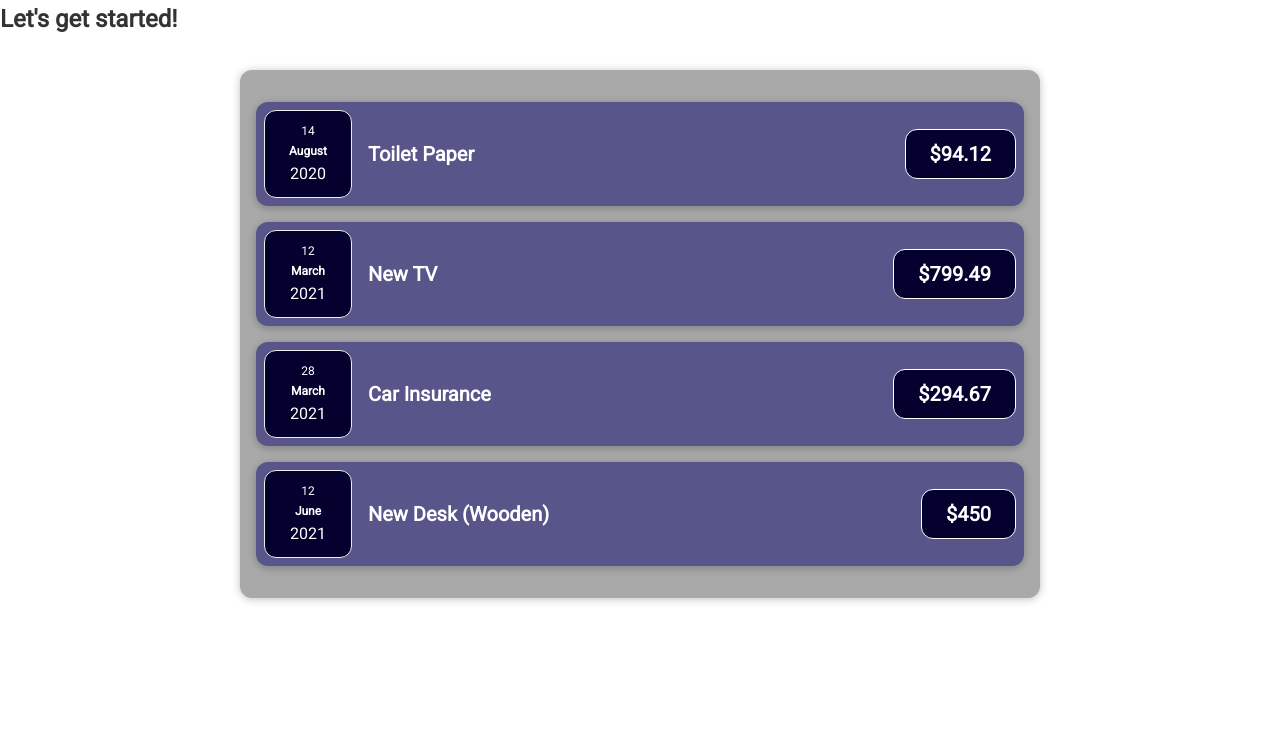
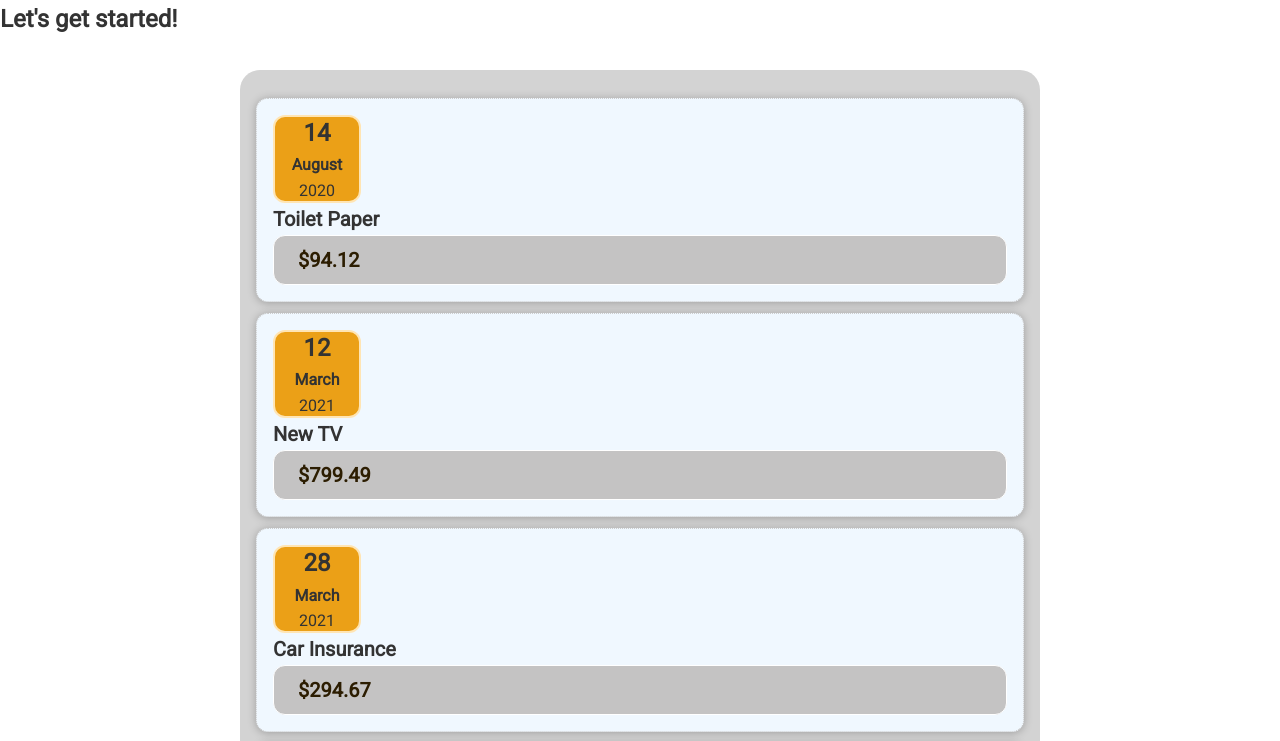
Before and after one commit to Budhathoki-A/expense-tracker, a React (Create React App) app: page / in a window 1280 px wide. Shown: the top 741 px of the page. Built offline with nearby package versions, Linux system fonts and the light colour scheme.

Commit message:
styling updated

```diff
--- a/src/components/Card.css
+++ b/src/components/Card.css
@@ -0,0 +1,5 @@
+.card {
+  border-radius: 12px;
+  box-shadow: 0 1px 8px rgba(0, 0, 0, 0.25);
+  background-color: aliceblue;
+}
--- a/src/components/Card.js
+++ b/src/components/Card.js
@@ -1,8 +1,8 @@
 import React from 'react';
 import './Card.css';
 
-function Card() {
-  return <div className='card'></div>;
+function Card(props) {
+  return <div className='card'>{props.children}</div>;
 }
 
 export default Card;
--- a/src/components/Expense.css
+++ b/src/components/Expense.css
@@ -1,9 +1,8 @@
 .expenses {
   padding: 1rem;
-  background-color: darkgrey;
+  background-color: lightgrey;
   margin: 2rem auto;
   width: 50rem;
   max-width: 95%;
-  border-radius: 12px;
-  box-shadow: 0 1px 8px rgba(0, 0, 0, 0.25);
+  border-radius: 20px;
 }
--- a/src/components/ExpenseDate.css
+++ b/src/components/ExpenseDate.css
@@ -3,16 +3,16 @@
   flex-direction: column;
   width: 5.5rem;
   height: 5.5rem;
-  border: 1px solid #ececec;
-  background-color: #05012e;
-  color: white;
+  border: 2px solid #ffe5b4;
+  background-color: #eba017;
+  color: #FFE5B4(190, 12, 12);
   border-radius: 12px;
   align-items: center;
   justify-content: center;
 }
 
 .expense-date__month {
-  font-size: 0.75rem;
+  font-size: 1rem;
   font-weight: bold;
 }
 
--- a/src/components/ExpenseDate.js
+++ b/src/components/ExpenseDate.js
@@ -6,9 +6,9 @@ function ExpenseDate(props) {
   const year = props.date.getFullYear();
   return (
     <div className='expense-date'>
-      <div className='expense-date__year'>{day}</div>
+      <div className='expense-date__day'>{day}</div>
       <div className='expense-date__month'>{month}</div>
-      <div className='expsense-date__day'>{year}</div>
+      <div className='expsense-date__year'>{year}</div>
     </div>
   );
 }
--- a/src/components/ExpenseItem.css
+++ b/src/components/ExpenseItem.css
@@ -2,10 +2,8 @@
   display: flex;
   justify-content: space-between;
   align-items: center;
-  box-shadow: 0 2px 8px rgba(0, 0, 0, 0.25);
   padding: 0.5rem;
   margin: 1rem 0;
-  border-radius: 12px;
   background-color: rgb(9 5 109 / 51%);
 }
 .expense-item__date {
@@ -37,8 +35,8 @@
 .expense-item__price {
   font-size: 1rem;
   font-weight: bold;
-  color: white;
-  background-color: #05012e;
+  color: #2c1d01;
+  background-color: #c3c2c2fa;
   border: 1px solid white;
   padding: 0.5rem;
   border-radius: 12px;
--- a/src/components/ExpenseItem.js
+++ b/src/components/ExpenseItem.js
@@ -2,16 +2,17 @@ import React from 'react';
 import ExpenseDate from './ExpenseDate';
 import '../index.css';
 import './ExpenseItem.css';
+import Card from './Card';
 
 function ExpenseItem(props) {
   return (
-    <div className='expense-item'>
+    <Card className='expense-item'>
       <ExpenseDate date={props.date} />
       <div className='expense-item__description'>
         <h2>{props.title}</h2>
       </div>
       <div className='expense-item__price'>${props.amount}</div>
-    </div>
+    </Card>
   );
 }
 
```
